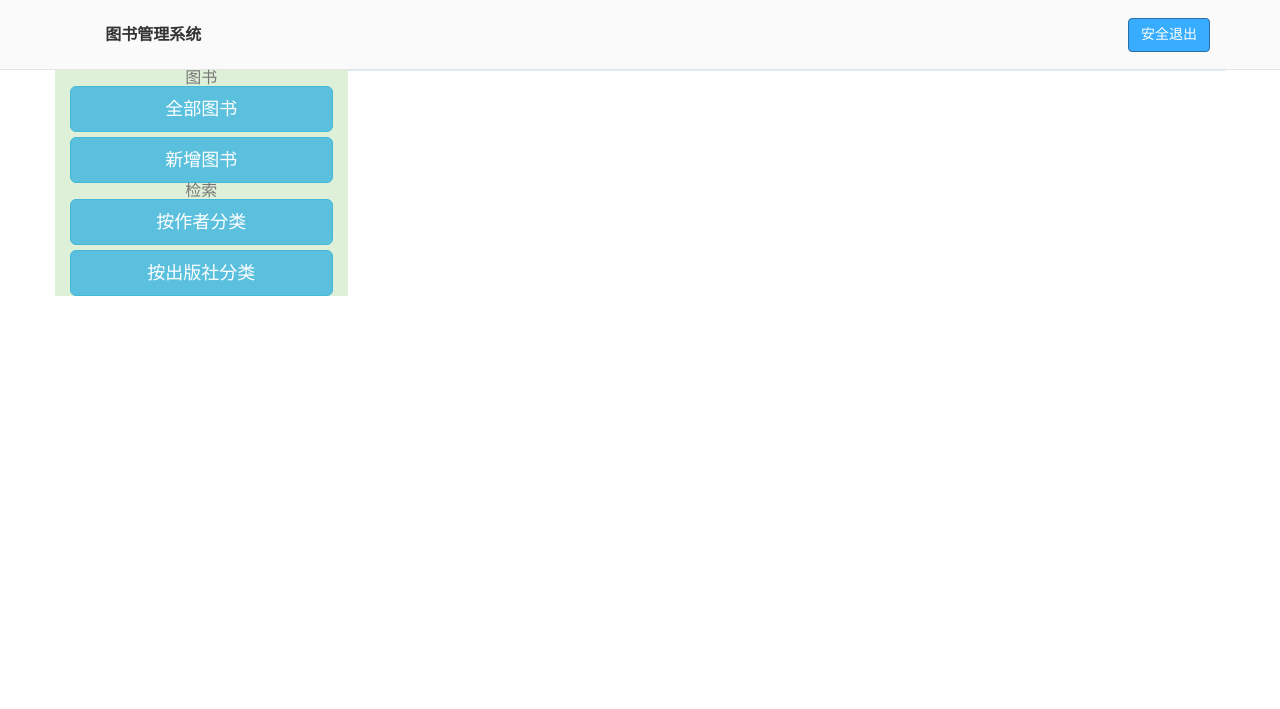
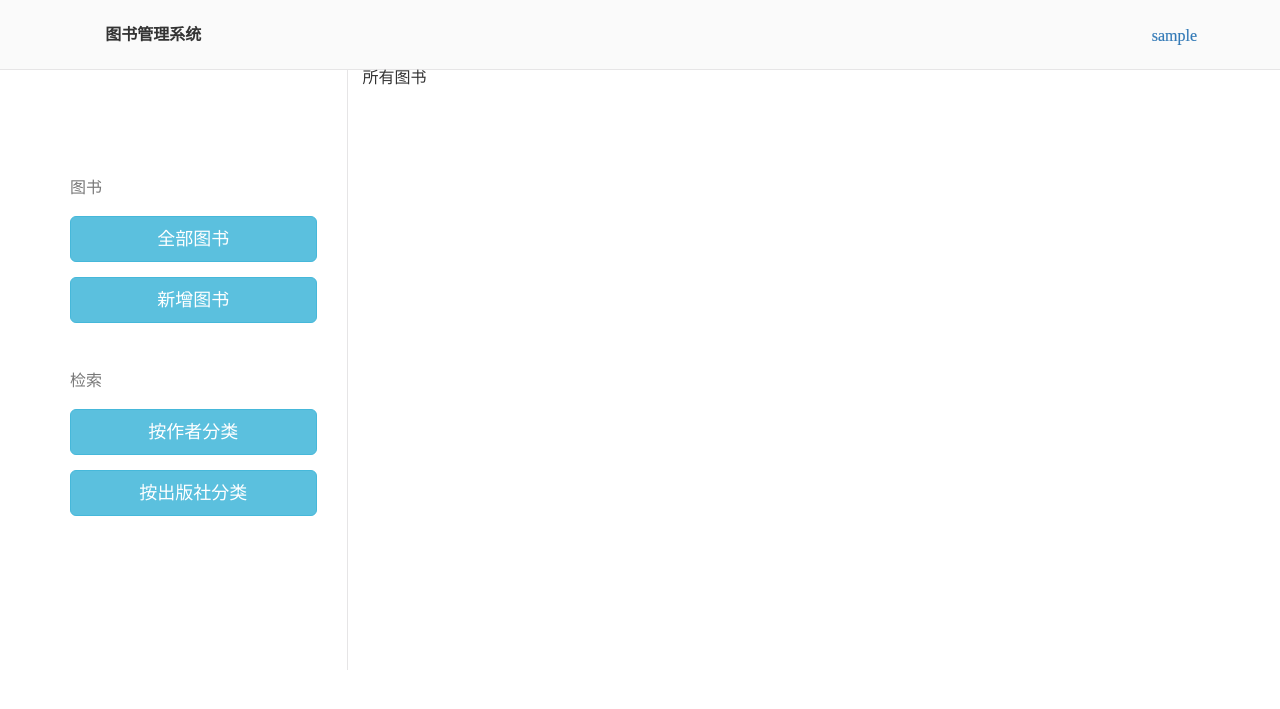
Before and after one commit to xiangjianan/book, a Django app: page /home/ in a window 1280 px wide. Shown: the top 709 px of the page. Run offline with Django 3.2, Linux system fonts and the light colour scheme; the visitor is signed in with stand-in values (Sample User, id 1); some libraries are stand-ins or nearby versions; some web fonts are replaced.

Commit message:
v4 已完成：登录、注册、页面优化、主页框架完成

```diff
--- a/app_auth/views.py
+++ b/app_auth/views.py
@@ -49,7 +49,7 @@
                 res['msg'] = '账号或密码错误'
         else:
             res['msg'] = '账号或密码不能为空'
-# 通过json返回认证状态
+        # 通过json返回认证状态
         res = json.dumps(res)
         return HttpResponse(res)
     # url请求
@@ -60,9 +60,21 @@
 def home(request):
     if request.user.is_anonymous:
         return redirect('/login/')
-    return render(request, "home.html")
+    else:
+        usr = request.user.username
+        return render(request, "home.html", locals())
 
 
 def logout(request):
     auth.logout(request)
     return redirect('/login')
+
+
+def publish(request):
+    usr = request.user.username
+    return render(request, "publish.html", locals())
+
+
+def author(request):
+    usr = request.user.username
+    return render(request, "author.html", locals())
--- a/book/urls.py
+++ b/book/urls.py
@@ -24,4 +24,6 @@
     path('logout/', views.logout),
     path('reg/', views.reg),
     path('home/', views.home),
+    path('publish/', views.publish),
+    path('author/', views.author),
 ]
--- a/static/auth/header.css
+++ b/static/auth/header.css
@@ -3,9 +3,17 @@
     background-color: #fafafa;
     border-bottom: 1px solid #E6E5E6;
 }
-.btn-primary{
-    background-color: #38adff;
+.usr{
     margin-top: 18px;
+}
+.btn-logout{
+}
+.dropdown-menu{
+    padding: 0;
+    margin: 0;
+    min-width: 80px;
+    line-height: 40px;
+    text-align: center;
 }
 
 .title{
@@ -27,7 +35,6 @@
     transition: 0.3s all;
 }
 
-
-body{
-    font: 14px/1.5 Helvetica Neue,Helvetica,Arial,Microsoft Yahei,Hiragino Sans GB,Heiti SC,WenQuanYi Micro Hei,sans-serif;
+a,a:hover{
+    text-decoration:None;
 }
--- a/static/auth/login.css
+++ b/static/auth/login.css
@@ -1,9 +1,12 @@
 /*.body .row>div{*/
 /*    height: 600px;*/
 /*}*/
+body{
+    font: 14px/1.5 Helvetica Neue,Helvetica,Arial,Microsoft Yahei,Hiragino Sans GB,Heiti SC,WenQuanYi Micro Hei,sans-serif;
+}
 .body-img{
     height: 600px;
-    background: url("/static/auth/wall.png") no-repeat center top;
+    background: url("/static/auth/login.png") no-repeat center top;
     background-size: auto 600px;
 }
 .body-login{
--- a/static/home/home.css
+++ b/static/home/home.css
@@ -1,11 +1,23 @@
-.body div{
-    height: 600px;
-}
+/*.body div{*/
+/*    height: 600px;*/
+/*}*/
 .body-left{
     padding-top: 100px;
+    height: 600px;
+    border-right: 1px solid #E6E5E6;
+    padding-right: 30px;
 }
 
 .body li,
 .body li:hover{
     transition: 0.5s all;
 }
+.body-left li{
+    margin: 10px 0;
+}
+.body-right{
+    height: 600px;
+}
+.body-left a{
+    color: white;
+}
--- /dev/null
+++ b/templates/author.html
@@ -0,0 +1,5 @@
+{% extends 'home.html' %}
+
+{% block db_book %}
+    <span>所有作者</span>
+{% endblock %}
--- a/templates/base.html
+++ b/templates/base.html
@@ -8,12 +8,13 @@
     <script src="/static/jquery-3.1.1.min.js"></script>
     <link href="/static/bootstrap-3.3.7/css/bootstrap.css" rel="stylesheet">
     <link href="/static/auth/login.css" rel="stylesheet">
-{#    <link href="/static/home/home.css" rel="stylesheet">#}
     <link href="/static/fonts/fonts.css" rel="stylesheet">
     <link href="/static/auth/header.css" rel="stylesheet">
+    <link href="/static/home/home.css" rel="stylesheet">
     <link href="/static/reset.css" rel="stylesheet">
     <script src="/static/auth/header.js"></script>
     <script src="/static/auth/login.js"></script>
+    <script src="/static/bootstrap-3.3.7/js/bootstrap.js"></script>
 </head>
 <body>
 <div class="header">
--- /dev/null
+++ b/templates/base2.html
@@ -0,0 +1,38 @@
+{% extends 'base.html' %}
+
+{% block btn %}
+    <div class="pull-right dropdown">
+        <span class="pull-right btn btn-link usr iconfont" id="usr-logout" data-toggle="dropdown"
+              aria-haspopup="true" aria-expanded="false">&#xe66b; {{ usr }}</span>
+        <ul class="dropdown-menu" aria-labelledby="dLabel">
+            <a href="/logout/" class="text-muted">安全退出</a>
+        </ul>
+    </div>
+{% endblock %}
+
+{% block con %}
+    <div class="container">
+        <div class="row">
+            <div class="col-md-3 body-left">
+                <ul>
+                    <li class="text-center text-muted pull-left">图书</li>
+                    <li class="btn btn-block btn-info btn-lg pull-left">
+                        <a href="/home/">全部图书</a>
+                    </li>
+                    <li class="btn btn-block btn-info btn-lg pull-left">新增图书</li>
+                    <li class="text-center text-muted pull-left" style="margin-top: 40px;">检索</li>
+                    <li class="btn btn-block btn-info btn-lg pull-left">
+                        <a href="/author/">按作者分类</a>
+                    </li>
+                    <li class="btn btn-block btn-info btn-lg pull-left">
+                        <a href="/publish/">按出版社分类</a>
+                    </li>
+                </ul>
+            </div>
+            <div class="col-md-9 body-right">
+                {% block db_book %}
+                {% endblock %}
+            </div>
+        </div>
+    </div>
+{% endblock %}
--- a/templates/home.html
+++ b/templates/home.html
@@ -1,25 +1,5 @@
-{% extends 'base.html' %}
+{% extends 'base2.html' %}
 
-{% block btn %}
-    <a href="/logout/" class="btn btn-primary pull-right">安全退出</a>
+{% block db_book %}
+    <span>所有图书</span>
 {% endblock %}
-
-{% block con %}
-    <div class="container">
-        <div class="row">
-            <div class="col-md-3 body-left bg-success">
-                <ul>
-                    <li class="text-center text-muted">图书</li>
-                    <li class="btn btn-block btn-info btn-lg">全部图书</li>
-                    <li class="btn btn-block btn-info btn-lg">新增图书</li>
-                    <li class="text-center text-muted">检索</li>
-                    <li class="btn btn-block btn-info btn-lg">按作者分类</li>
-                    <li class="btn btn-block btn-info btn-lg">按出版社分类</li>
-                </ul>
-            </div>
-            <div class="col-md-9 body-right bg-info">
-
-            </div>
-        </div>
-    </div>
-{% endblock %}
--- a/templates/login.html
+++ b/templates/login.html
@@ -23,7 +23,7 @@
                     </div>
                     <div class="form-group">
                         <div class="col-sm-offset-2 col-sm-10">
-                            <p class="btn btn-primary btn-block" id="submit">登录</p>
+                            <p class="btn btn-info btn-block" id="submit">登录</p>
                             <br>
                             <div class="text-center small">
                                 <span class="text-muted ">还没有账号 </span>
--- /dev/null
+++ b/templates/publish.html
@@ -0,0 +1,5 @@
+{% extends 'home.html' %}
+
+{% block db_book %}
+    <span>所有出版社</span>
+{% endblock %}
--- a/templates/reg.html
+++ b/templates/reg.html
@@ -30,7 +30,7 @@
                     </div>
                     <div class="form-group">
                         <div class="col-sm-offset-2 col-sm-10">
-                            <button type="submit" class="btn btn-primary btn-block">注册</button>
+                            <button type="submit" class="btn btn-info btn-block">注册</button>
                         </div>
                     </div>
                 </form>
```
Also changed, not shown: static/auth/login.png (renamed from static/auth/wall.png).
